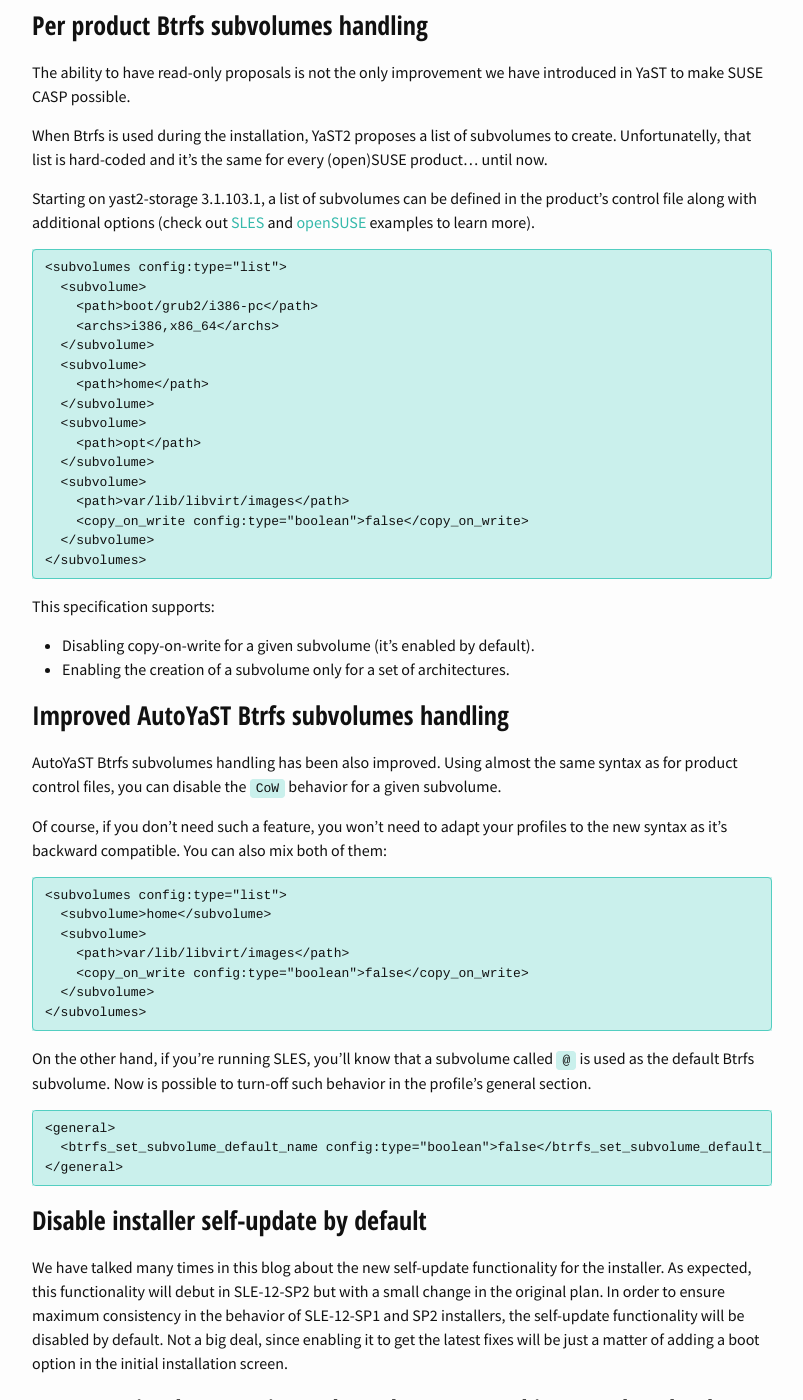
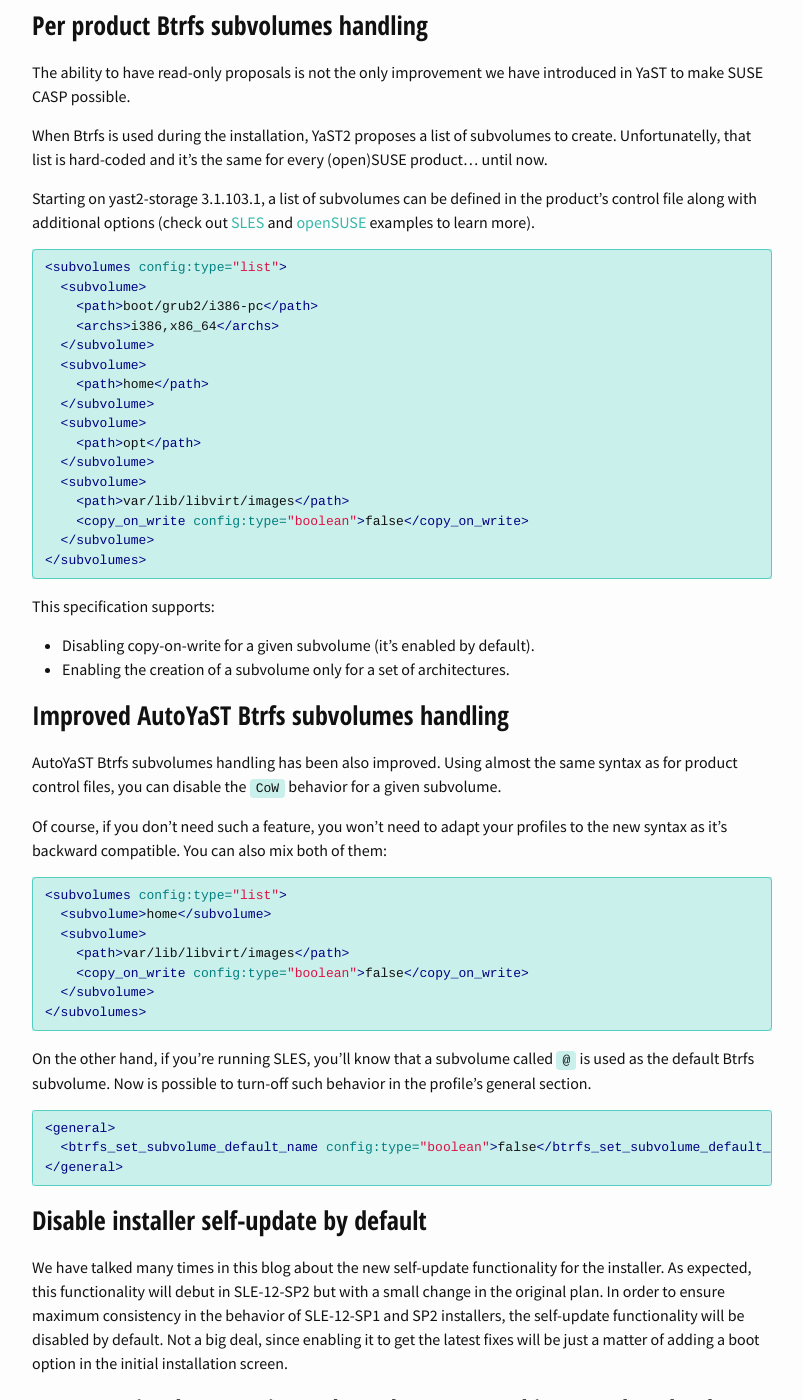
Before and after one commit to lslezak/blog-test, a Jekyll site: the page built from _posts/2016-11-10-highlights-of-yast-development-sprint-27.md, in a window 1280 px wide and 1400 px high, scrolled down 1036 px. Shown: the whole window, without its empty margins (238-1041 px from the left). Built offline with Jekyll 4.4.1, drawn with Linux system fonts in a browser that asks for light colours; nearby versions of some CDN libraries; emoji names are drawn with the system emoji font.

````diff
--- a/_posts/2016-11-10-highlights-of-yast-development-sprint-27.md
+++ b/_posts/2016-11-10-highlights-of-yast-development-sprint-27.md
@@ -54,26 +52,24 @@ SLES/blob/master/control/control.SLES.xml#L190) and
 openSUSE/blob/master/control/control.openSUSE.xml#L297) examples to learn
 more).
 
-
-
-
-    <subvolumes config:type="list">
-      <subvolume>
-        <path>boot/grub2/i386-pc</path>
-        <archs>i386,x86_64</archs>
-      </subvolume>
-      <subvolume>
-        <path>home</path>
-      </subvolume>
-      <subvolume>
-        <path>opt</path>
-      </subvolume>
-      <subvolume>
-        <path>var/lib/libvirt/images</path>
-        <copy_on_write config:type="boolean">false</copy_on_write>
-      </subvolume>
-    </subvolumes>
-
+```xml
+<subvolumes config:type="list">
+  <subvolume>
+    <path>boot/grub2/i386-pc</path>
+    <archs>i386,x86_64</archs>
+  </subvolume>
+  <subvolume>
+    <path>home</path>
+  </subvolume>
+  <subvolume>
+    <path>opt</path>
+  </subvolume>
+  <subvolume>
+    <path>var/lib/libvirt/images</path>
+    <copy_on_write config:type="boolean">false</copy_on_write>
+  </subvolume>
+</subvolumes>
+```
 
 This specification supports:
 
@@ -90,29 +86,25 @@ Of course, if you don't need such a feature, you won't need to adapt your
 profiles to the new syntax as it's backward compatible. You can also mix both
 of them:
 
-
-
-
-    <subvolumes config:type="list">
-      <subvolume>home</subvolume>
-      <subvolume>
-        <path>var/lib/libvirt/images</path>
-        <copy_on_write config:type="boolean">false</copy_on_write>
-      </subvolume>
-    </subvolumes>
-
+```xml
+<subvolumes config:type="list">
+  <subvolume>home</subvolume>
+  <subvolume>
+    <path>var/lib/libvirt/images</path>
+    <copy_on_write config:type="boolean">false</copy_on_write>
+  </subvolume>
+</subvolumes>
+```
 
 On the other hand, if you're running SLES, you'll know that a subvolume called
 `@` is used as the default Btrfs subvolume. Now is possible to turn-off such
 behavior in the profile's general section.
 
-
-
-
-    <general>
-      <btrfs_set_subvolume_default_name config:type="boolean">false</btrfs_set_subvolume_default_name>
-    </general>
-
+```xml
+<general>
+  <btrfs_set_subvolume_default_name config:type="boolean">false</btrfs_set_subvolume_default_name>
+</general>
+```
 
 ### Disable installer self-update by default
 
@@ -150,8 +140,7 @@ work](https://bugzilla.suse.com/show_bug.cgi?id=1008289) in Tumbleweed, so it
 neither does in our Tumbleweed-based testing ISO.
 
 We will work during the following sprint to support another scenario. And
-hopefully we will not choose again an unsupported or broken one.
-![😉](https://s.w.org/images/core/emoji/2/72x72/1f609.png)
+hopefully we will not choose again an unsupported or broken one. :wink:
 
 ### Letting libYUI run free: first visible steps
 
````
Also changed, not shown: other parts of _posts/2016-11-10-highlights-of-yast-development-sprint-27.md (+3 -9 lines).
